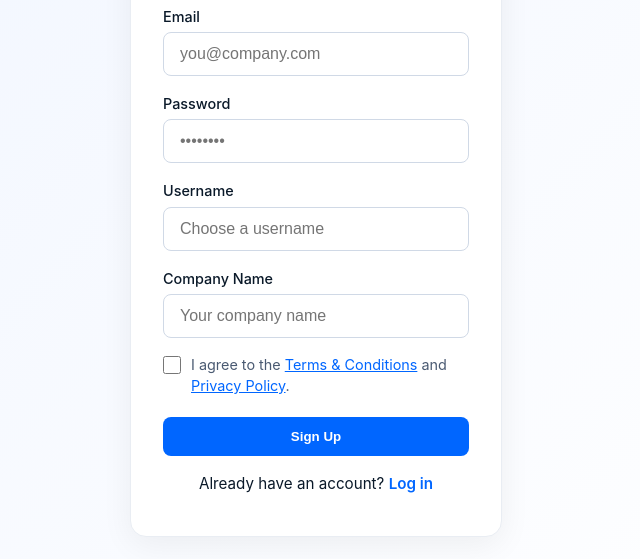
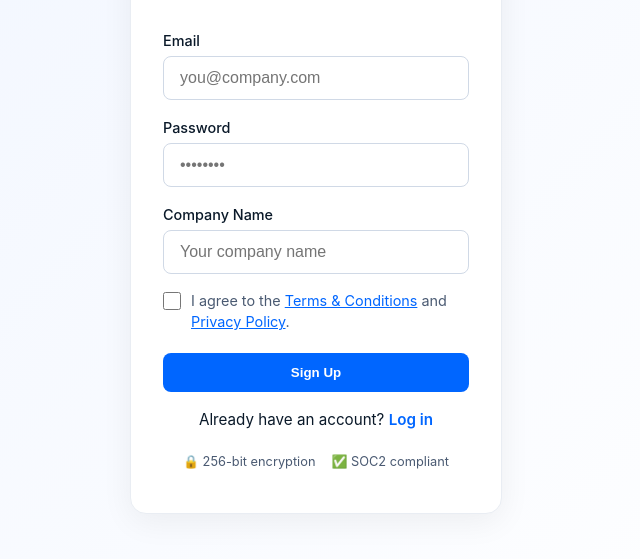
Before and after one commit to maithilirade816-create/oversightai, a plain HTML site: page login.html in a window 1280 px wide. Both pictures are taken after a click on the link "Sign up". Shown: the part 223-782 px from the top of the page, without its empty margins (324-964 px from the left). Drawn offline with Linux system fonts and the light colour scheme.

```diff
--- a/login.html
+++ b/login.html
@@ -17,31 +17,20 @@
             </div>
 
             <form id="authForm">
-                <!-- ── Email ── -->
                 <div class="form-group">
                     <label for="email">Email</label>
                     <input type="email" id="email" placeholder="you@company.com" required />
                 </div>
-
-                <!-- ── Password ── -->
                 <div class="form-group">
                     <label for="password">Password</label>
                     <input type="password" id="password" placeholder="••••••••" required />
                 </div>
-
-                <!-- ── Username (only shows on Sign Up) ── -->
-                <div class="form-group" id="usernameGroup" style="display:none;">
-                    <label for="username">Username</label>
-                    <input type="text" id="username" placeholder="Choose a username" />
-                </div>
-
-                <!-- ── Company Name (only shows on Sign Up) ── -->
                 <div class="form-group" id="companyGroup" style="display:none;">
                     <label for="companyName">Company Name</label>
                     <input type="text" id="companyName" placeholder="Your company name" />
                 </div>
 
-                <!-- ── ✅ LEGAL CHECKBOX ── -->
+                <!-- ✅ Legal Checkbox (only shows on Sign Up) -->
                 <div class="form-group" id="termsGroup" style="display: none; margin-top: 8px;">
                     <div style="display: flex; align-items: flex-start; gap: 10px;">
                         <input type="checkbox" id="agreeTerms" style="width: 18px; height: 18px; margin-top: 2px; flex-shrink: 0;">
@@ -58,17 +47,20 @@
             <div class="auth-footer">
                 <p id="toggleText">Don't have an account? <a href="#" id="toggleLink">Sign up</a></p>
             </div>
+
+            <div class="auth-badges">
+                <span>🔒 256-bit encryption</span>
+                <span>✅ SOC2 compliant</span>
+            </div>
         </div>
     </div>
 
     <script>
-        // ── Elements ──
+        // ── References ──
         const form = document.getElementById('authForm');
         const email = document.getElementById('email');
         const password = document.getElementById('password');
-        const username = document.getElementById('username');
         const companyName = document.getElementById('companyName');
-        const usernameGroup = document.getElementById('usernameGroup');
         const companyGroup = document.getElementById('companyGroup');
         const termsGroup = document.getElementById('termsGroup');
         const agreeTerms = document.getElementById('agreeTerms');
@@ -81,8 +73,8 @@
         let isLogin = true;
 
         // ── Toggle Login / Signup ──
-        toggleLink.addEventListener('click', function(e) {
-            e.preventDefault();
+        function toggleForm(e) {
+            if (e) e.preventDefault();
             isLogin = !isLogin;
 
             if (isLogin) {
@@ -90,7 +82,6 @@
                 formSubtitle.textContent = 'Log in to your dashboard';
                 authButton.textContent = 'Log In';
                 toggleText.innerHTML = `Don't have an account? <a href="#" id="toggleLink">Sign up</a>`;
-                usernameGroup.style.display = 'none';
                 companyGroup.style.display = 'none';
                 termsGroup.style.display = 'none';
             } else {
@@ -98,14 +89,16 @@
                 formSubtitle.textContent = 'Start monitoring your AI today';
                 authButton.textContent = 'Sign Up';
                 toggleText.innerHTML = `Already have an account? <a href="#" id="toggleLink">Log in</a>`;
-                usernameGroup.style.display = 'block';
                 companyGroup.style.display = 'block';
                 termsGroup.style.display = 'block';
             }
 
             // Re-bind toggle link
-            document.getElementById('toggleLink').addEventListener('click', arguments.callee);
-        });
+            document.getElementById('toggleLink').addEventListener('click', toggleForm);
+        }
+
+        // ── Attach toggle listener ──
+        toggleLink.addEventListener('click', toggleForm);
 
         // ── Submit ──
         form.addEventListener('submit', async function(e) {
@@ -113,10 +106,9 @@
 
             const emailValue = email.value.trim();
             const passwordValue = password.value.trim();
-            const usernameValue = username.value.trim();
             const companyValue = companyName.value.trim();
 
-            // ── ✅ Validate checkbox for signup ──
+            // ✅ Check legal agreement for signup
             if (!isLogin && !agreeTerms.checked) {
                 alert('You must agree to the Terms & Conditions and Privacy Policy to create an account.');
                 return;
@@ -125,7 +117,7 @@
             const endpoint = isLogin ? '/api/login' : '/api/signup';
             const body = isLogin
                 ? { email: emailValue, password: passwordValue }
-                : { email: emailValue, password: passwordValue, username: usernameValue, companyName: companyValue };
+                : { email: emailValue, password: passwordValue, companyName: companyValue };
 
             try {
                 const res = await fetch(endpoint, {
```
Also changed, not shown: dashboard.html (+6 -2 lines).
